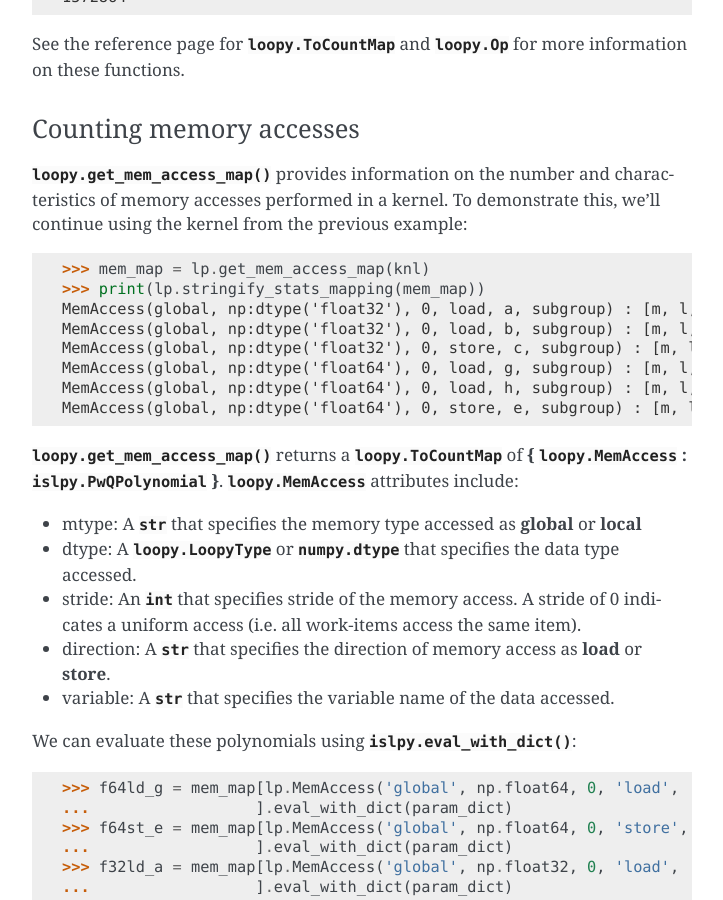
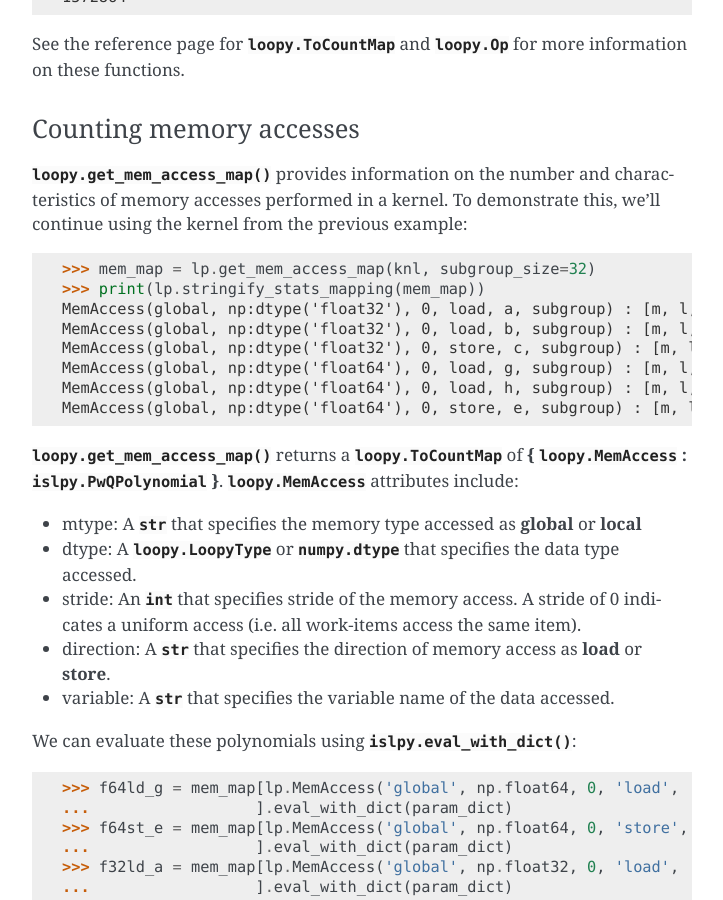
Before and after one commit to inducer/loopy, a Sphinx documentation site: the page built from doc/tutorial.rst, in a window 1280 px wide and 900 px high, scrolled down 31030 px. Shown: the whole window, without its empty margins (388-1111 px from the left). Built offline with Sphinx 7.4.7, drawn with Linux system fonts in a browser that asks for light colours; some of the changed text lies outside the part shown.

Commit message:
passing subgroup size to get_mem_access_map in tutorial

```diff
--- a/doc/tutorial.rst
+++ b/doc/tutorial.rst
@@ -1636,7 +1636,7 @@ we'll continue using the kernel from the previous example:
 
 .. doctest::
 
-    >>> mem_map = lp.get_mem_access_map(knl)
+    >>> mem_map = lp.get_mem_access_map(knl, subgroup_size=32)
     >>> print(lp.stringify_stats_mapping(mem_map))
     MemAccess(global, np:dtype('float32'), 0, load, a, subgroup) : [m, l, n] -> { 2 * m * l * n : m > 0 and l > 0 and n > 0 }
     MemAccess(global, np:dtype('float32'), 0, load, b, subgroup) : [m, l, n] -> { m * l * n : m > 0 and l > 0 and n > 0 }
@@ -1729,7 +1729,7 @@ resulting :class:`islpy.PwQPolynomial` will be more complicated this time.
 
     >>> knl_consec = lp.split_iname(knl, "k", 128,
     ...                             outer_tag="l.1", inner_tag="l.0")
-    >>> mem_map = lp.get_mem_access_map(knl_consec)
+    >>> mem_map = lp.get_mem_access_map(knl_consec, subgroup_size=32)
     >>> print(lp.stringify_stats_mapping(mem_map))
     MemAccess(global, np:dtype('float32'), 1, load, a, workitem) : [m, l, n] -> { ... }
     MemAccess(global, np:dtype('float32'), 1, load, b, workitem) : [m, l, n] -> { ... }
@@ -1770,7 +1770,7 @@ switch the inner and outer tags in our parallelization of the kernel:
 
     >>> knl_nonconsec = lp.split_iname(knl, "k", 128,
     ...                                outer_tag="l.0", inner_tag="l.1")
-    >>> mem_map = lp.get_mem_access_map(knl_nonconsec)
+    >>> mem_map = lp.get_mem_access_map(knl_nonconsec, subgroup_size=32)
     >>> print(lp.stringify_stats_mapping(mem_map))
     MemAccess(global, np:dtype('float32'), 128, load, a, workitem) : [m, l, n] -> { ... }
     MemAccess(global, np:dtype('float32'), 128, load, b, workitem) : [m, l, n] -> { ... }
```
